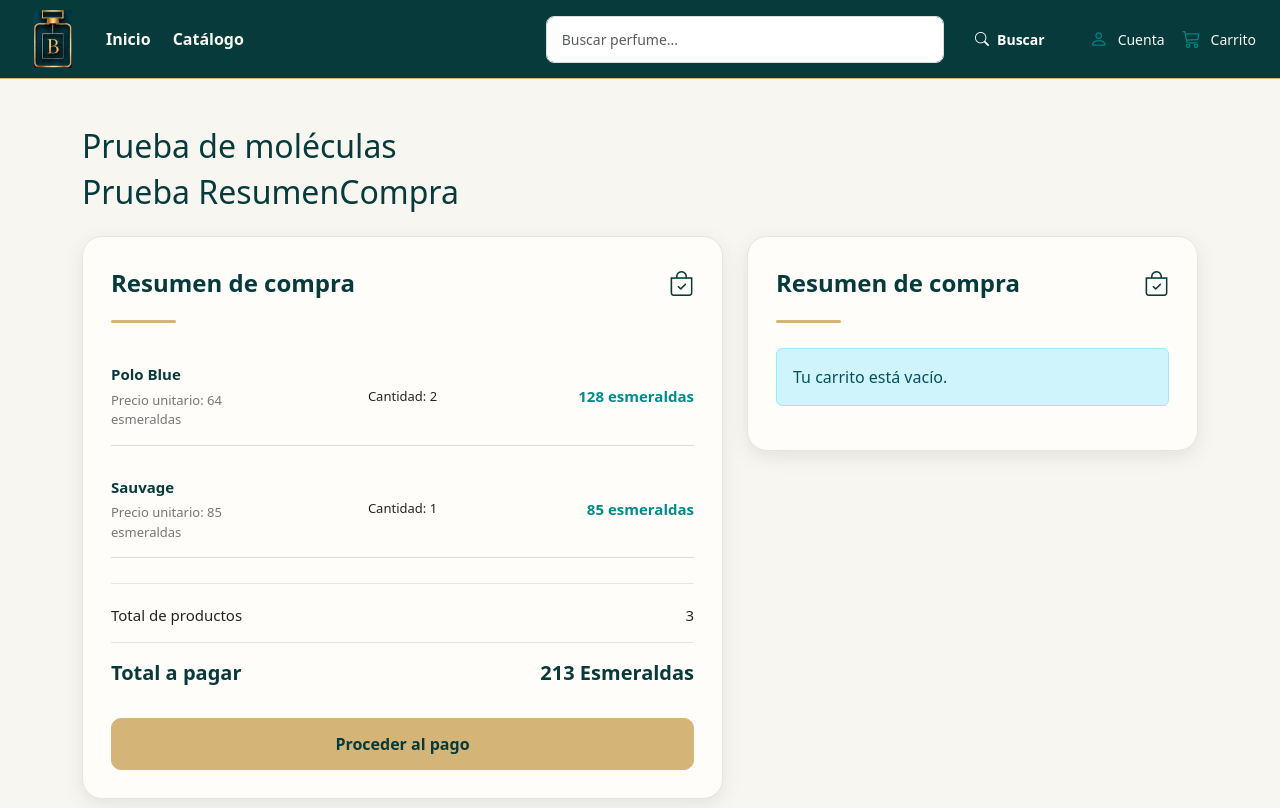
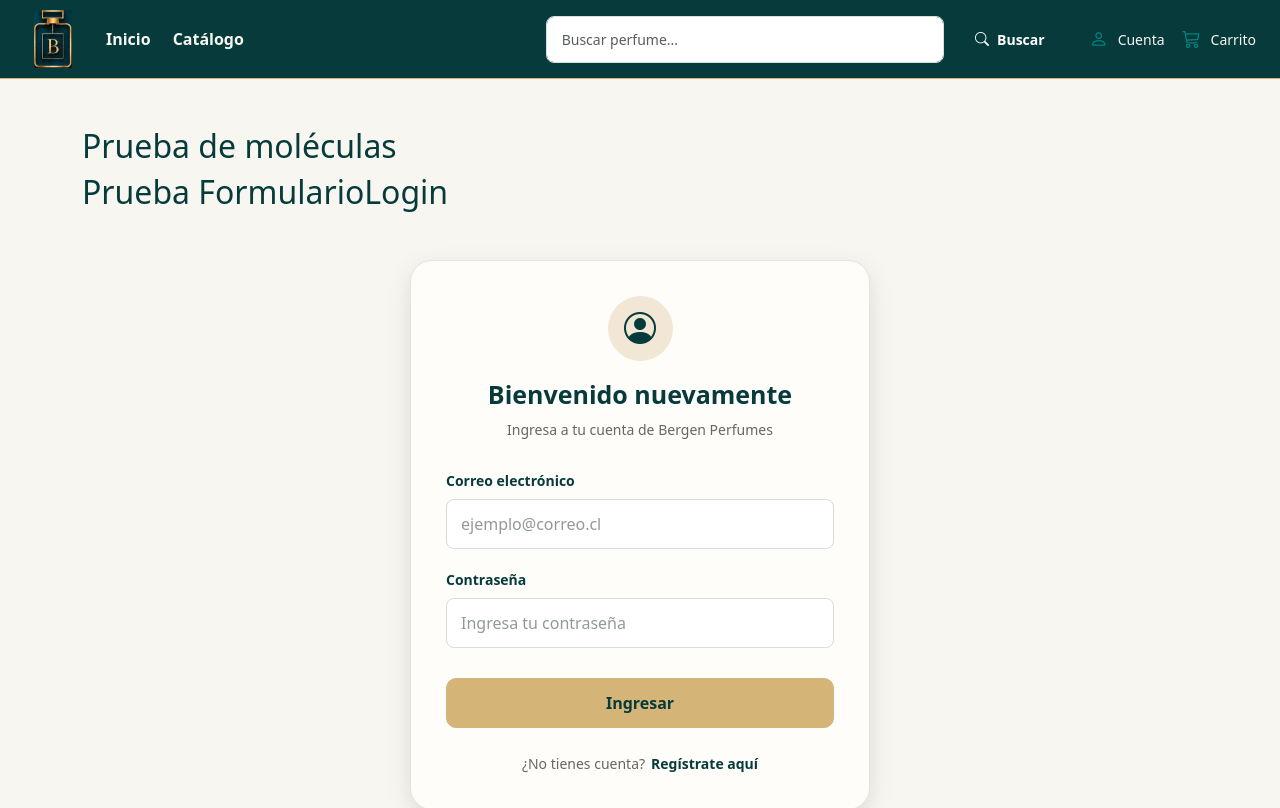
Before and after one commit to francfernandeza-alt/bergen-perfumes-react, a React (Vite) app: page /registro in a window 1280 px wide. Shown: the top 808 px of the page. Built offline with nearby package versions, Linux system fonts and the light colour scheme.

Commit message:
Crear organismo FormularioLogin

```diff
--- a/src/App.jsx
+++ b/src/App.jsx
@@ -21,6 +21,7 @@ import Header from "./components/organisms/Header";
 import TarjetaProducto from "./components/organisms/TarjetaProducto";
 import ListaProductos from "./components/organisms/ListaProductos";
 import ResumenCompra from "./components/organisms/ResumenCompra";
+import FormularioLogin from "./components/organisms/FormularioLogin";
 
 function App() {
   const [cantidadPrueba, setCantidadPrueba] = useState(1);
@@ -38,6 +39,27 @@ function App() {
         {/* PRUEBA DE MOLÉCULAS */}
         <section className="mb-5">
           <h2>Prueba de moléculas</h2>
+
+
+          {/* PRUEBA ORGANISMO FORMULARIO LOGIN */}
+          <section className="mb-5">
+
+            <h2 className="mb-4">Prueba FormularioLogin</h2>
+
+            <div className="py-4">
+
+              <FormularioLogin
+                onIngresar={(correo, contrasena) => {
+                  alert(`Intento de ingreso con: ${correo}`);
+                }}
+              />
+
+            </div>
+
+          </section>
+
+          <hr />
+
 
 
         {/* PRUEBA ORGANISMO RESUMEN COMPRA */}
--- /dev/null
+++ b/src/components/organisms/FormularioLogin.jsx
@@ -0,0 +1,95 @@
+
+import { useState } from "react";
+
+import CampoFormulario from "../molecules/CampoFormulario";
+import Boton from "../atoms/Boton";
+import Texto from "../atoms/Texto";
+import Icono from "../atoms/Icono";
+import Enlace from "../atoms/Enlace";
+
+import "../../styles/organisms/FormularioLogin.css";
+
+function FormularioLogin({ onIngresar }) {
+
+    const [correo, setCorreo] = useState("");
+    const [contrasena, setContrasena] = useState("");
+
+    const manejarEnvio = (evento) => {
+        evento.preventDefault();
+
+        onIngresar?.(correo, contrasena);
+    };
+
+    return (
+        <section className="formulario-login">
+
+            <div className="formulario-login-encabezado">
+
+                <div className="formulario-login-icono">
+                    <Icono nombre="person-circle" />
+                </div>
+
+                <Texto
+                    etiqueta="h2"
+                    contenido="Bienvenido nuevamente"
+                    className="formulario-login-titulo"
+                />
+
+                <Texto
+                    contenido="Ingresa a tu cuenta de Bergen Perfumes"
+                    className="formulario-login-descripcion"
+                />
+
+            </div>
+
+            <form onSubmit={manejarEnvio}>
+
+                <CampoFormulario
+                    etiqueta="Correo electrónico"
+                    tipo="email"
+                    nombre="login-correo"
+                    placeholder="ejemplo@correo.cl"
+                    valor={correo}
+                    onChange={(evento) =>
+                        setCorreo(evento.target.value)
+                    }
+                    requerido={true}
+                />
+
+                <CampoFormulario
+                    etiqueta="Contraseña"
+                    tipo="password"
+                    nombre="login-contrasena"
+                    placeholder="Ingresa tu contraseña"
+                    valor={contrasena}
+                    onChange={(evento) =>
+                        setContrasena(evento.target.value)
+                    }
+                    requerido={true}
+                />
+
+                <Boton
+                    texto="Ingresar"
+                    tipo="submit"
+                    variante="marca"
+                    className="formulario-login-boton"
+                />
+
+            </form>
+
+            <div className="formulario-login-registro">
+
+                <Texto contenido="¿No tienes cuenta?" />
+
+                <Enlace
+                    texto="Regístrate aquí"
+                    href="/registro"
+                />
+
+            </div>
+
+        </section>
+    );
+}
+
+export default FormularioLogin;
--- /dev/null
+++ b/src/styles/organisms/FormularioLogin.css
@@ -0,0 +1,111 @@
+.formulario-login {
+    width: 100%;
+    max-width: 460px;
+    margin: 0 auto;
+    padding: 35px;
+    background-color: #fffdfa;
+    border: 1px solid #e9e4db;
+    border-radius: 22px;
+    box-shadow: 0 8px 25px rgba(7, 59, 59, 0.12);
+}
+
+.formulario-login-encabezado {
+    display: flex;
+    flex-direction: column;
+    align-items: center;
+    gap: 10px;
+    margin-bottom: 30px;
+    text-align: center;
+}
+
+.formulario-login-icono {
+    display: flex;
+    justify-content: center;
+    align-items: center;
+    width: 65px;
+    height: 65px;
+    margin-bottom: 8px;
+    background-color: #f1e7d4;
+    border-radius: 50%;
+}
+
+.formulario-login-icono i {
+    color: var(--bergen-dark);
+    font-size: 32px;
+}
+
+.formulario-login-titulo {
+    margin: 0;
+    color: var(--bergen-dark);
+    font-size: 25px;
+    font-weight: 700;
+}
+
+.formulario-login-descripcion {
+    margin: 0;
+    color: #666666;
+    font-size: 14px;
+}
+
+.formulario-login .campo-formulario {
+    text-align: left;
+}
+
+.formulario-login .campo-formulario .form-label {
+    color: var(--bergen-dark);
+}
+
+.formulario-login .formulario-login-boton {
+    width: 100%;
+    margin-top: 10px;
+    padding: 12px;
+    background-color: var(--bergen-gold);
+    border: 1px solid var(--bergen-gold);
+    border-radius: 10px;
+    color: var(--bergen-dark);
+    font-weight: 700;
+}
+
+.formulario-login .formulario-login-boton:hover {
+    background-color: #c3a064;
+    border-color: #c3a064;
+    color: var(--bergen-dark);
+}
+
+.formulario-login-registro {
+    display: flex;
+    justify-content: center;
+    align-items: center;
+    flex-wrap: wrap;
+    gap: 6px;
+    margin-top: 25px;
+}
+
+.formulario-login-registro p {
+    margin: 0;
+    color: #666666;
+    font-size: 14px;
+}
+
+.formulario-login-registro a {
+    color: var(--bergen-dark);
+    font-size: 14px;
+    font-weight: 700;
+    text-decoration: none;
+}
+
+.formulario-login-registro a:hover {
+    color: #b78d49;
+    text-decoration: underline;
+}
+
+@media (max-width: 576px) {
+    .formulario-login {
+        padding: 25px 20px;
+        border-radius: 16px;
+    }
+
+    .formulario-login-titulo {
+        font-size: 22px;
+    }
+}
```
